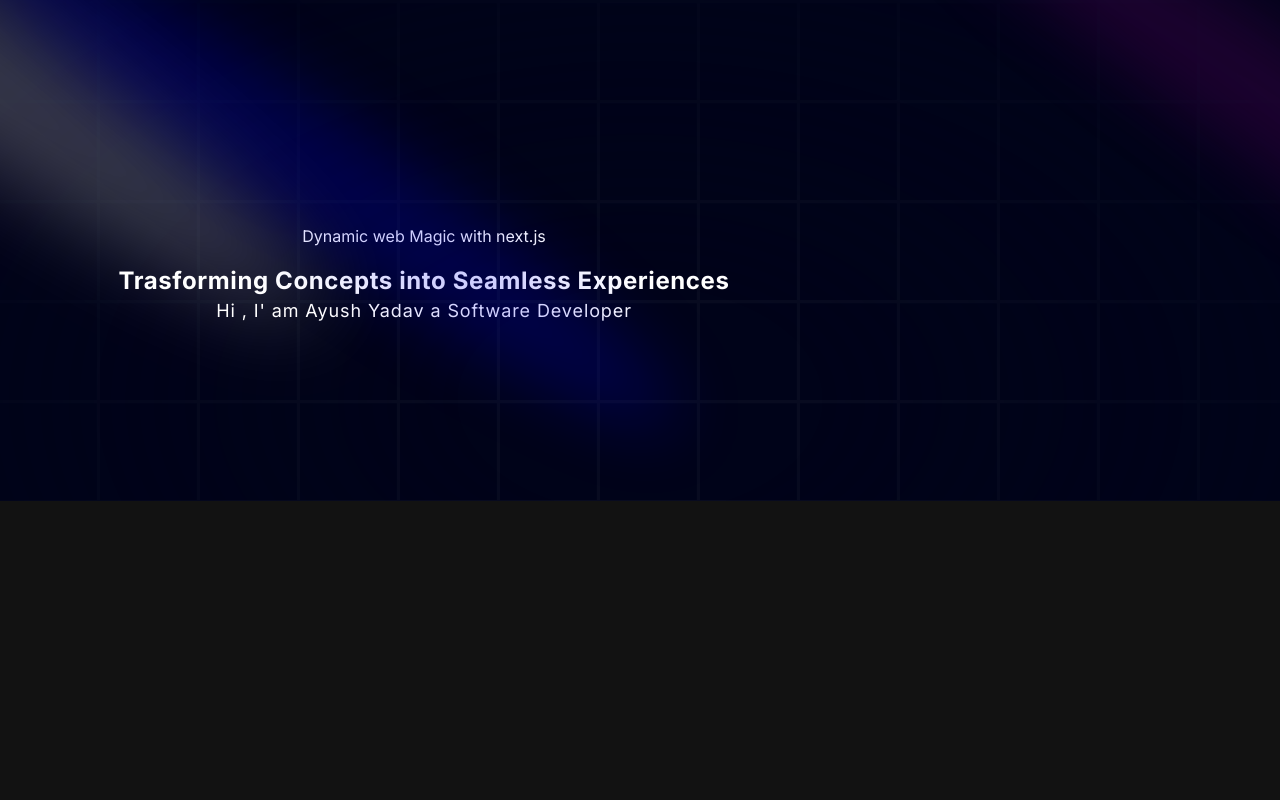
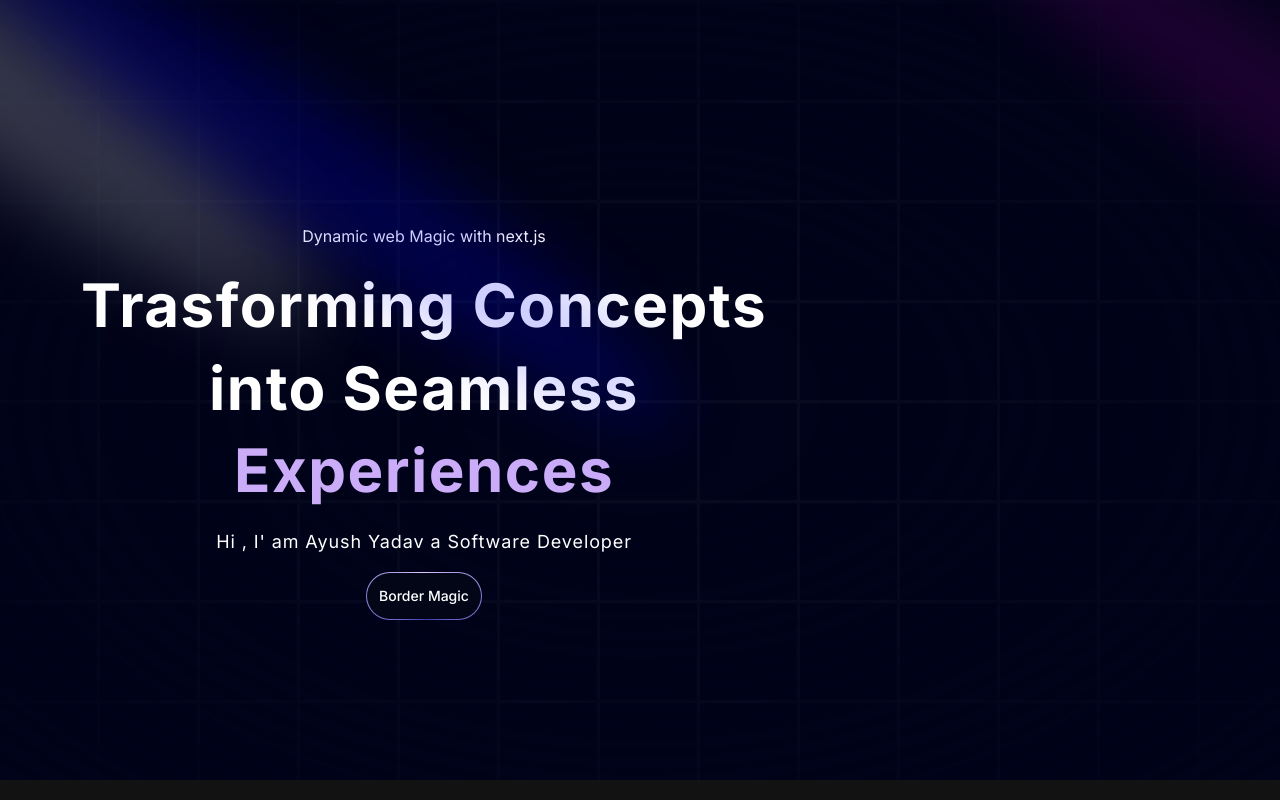
Before and after one commit to d47r48yy6/Portfolio, a Next.js app: page / in a window 1280 px wide. Built offline with nearby package versions, Linux system fonts and the light colour scheme.

Commit message:
add Button uisng Tailwindcss

```diff
--- a/components/Hero.tsx
+++ b/components/Hero.tsx
@@ -1,6 +1,7 @@
 import React from 'react'
 import { Spotlight } from './ui/Spotlight'
 import { TextGenerateEffect } from './ui/TextGeneratorEffect'
+import { MagicButton } from './ui/MagicButton'
 
 const Hero = () => {
   return (
@@ -28,7 +29,7 @@
         <p className='text-center md:tracking-wider mb-4 text-sm md:text-lg lg:text2xl'>
           Hi , I&apos; am Ayush Yadav a Software Developer
         </p>
-
+        <MagicButton />
       </div>
     </div>
 
--- /dev/null
+++ b/components/ui/MagicButton.tsx
@@ -0,0 +1,13 @@
+import React from 'react'
+
+export const MagicButton = () => {
+  return (
+    <button className="relative inline-flex h-12 overflow-hidden rounded-full p-[1px] focus:outline-none focus:ring-2 focus:ring-slate-400 focus:ring-offset-2 focus:ring-offset-slate-50">
+  <span className="absolute inset-[-1000%] animate-[spin_2s_linear_infinite] bg-[conic-gradient(from_90deg_at_50%_50%,#E2CBFF_0%,#393BB2_50%,#E2CBFF_100%)]" />
+  <span className="inline-flex h-full w-full cursor-pointer items-center justify-center rounded-full bg-slate-950 px-3 py-1 text-sm font-medium text-white backdrop-blur-3xl">
+    Border Magic
+  </span>
+</button>
+
+  )
+}
--- a/components/ui/TextGeneratorEffect.tsx
+++ b/components/ui/TextGeneratorEffect.tsx
@@ -32,7 +32,7 @@
           return (
             <motion.span
               key={word + idx}
-              className="dark:text-white text-black opacity-0"
+              className= {`${idx > 3 ? 'text-purple' : 'dark:text-white text-black ' } opacity-0 `}
             >
               {word}{" "}
             </motion.span>
@@ -44,8 +44,8 @@
 
   return (
     <div className={cn("font-bold", className)}>
-      <div className="mt-4">
-        <div className=" dark:text-white text-black text-2xl leading-snug tracking-wide">
+      <div className="my-4">
+        <div className=" dark:text-white text-black leading-snug tracking-wide">
           {renderWords()}
         </div>
       </div>
```
